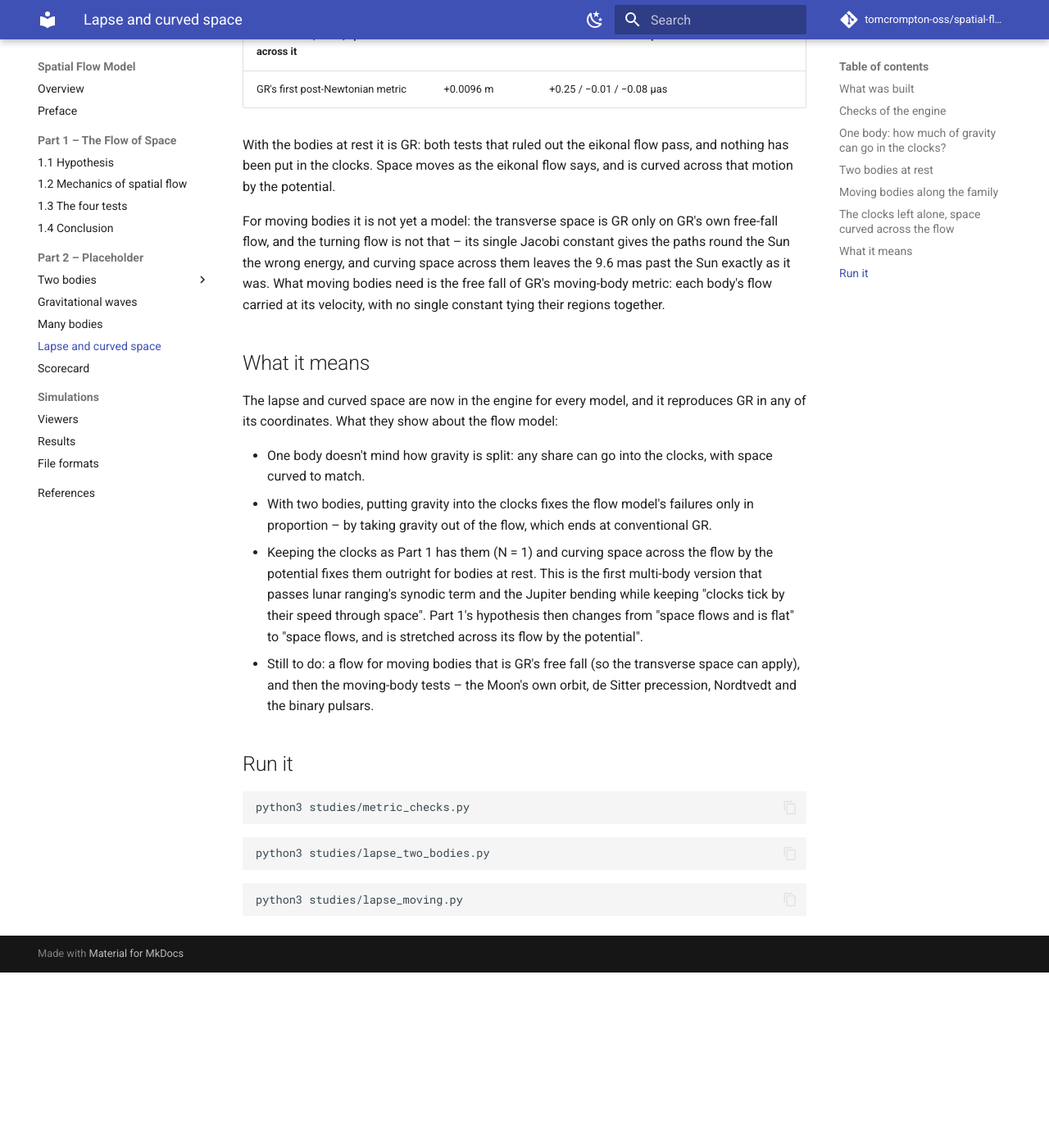
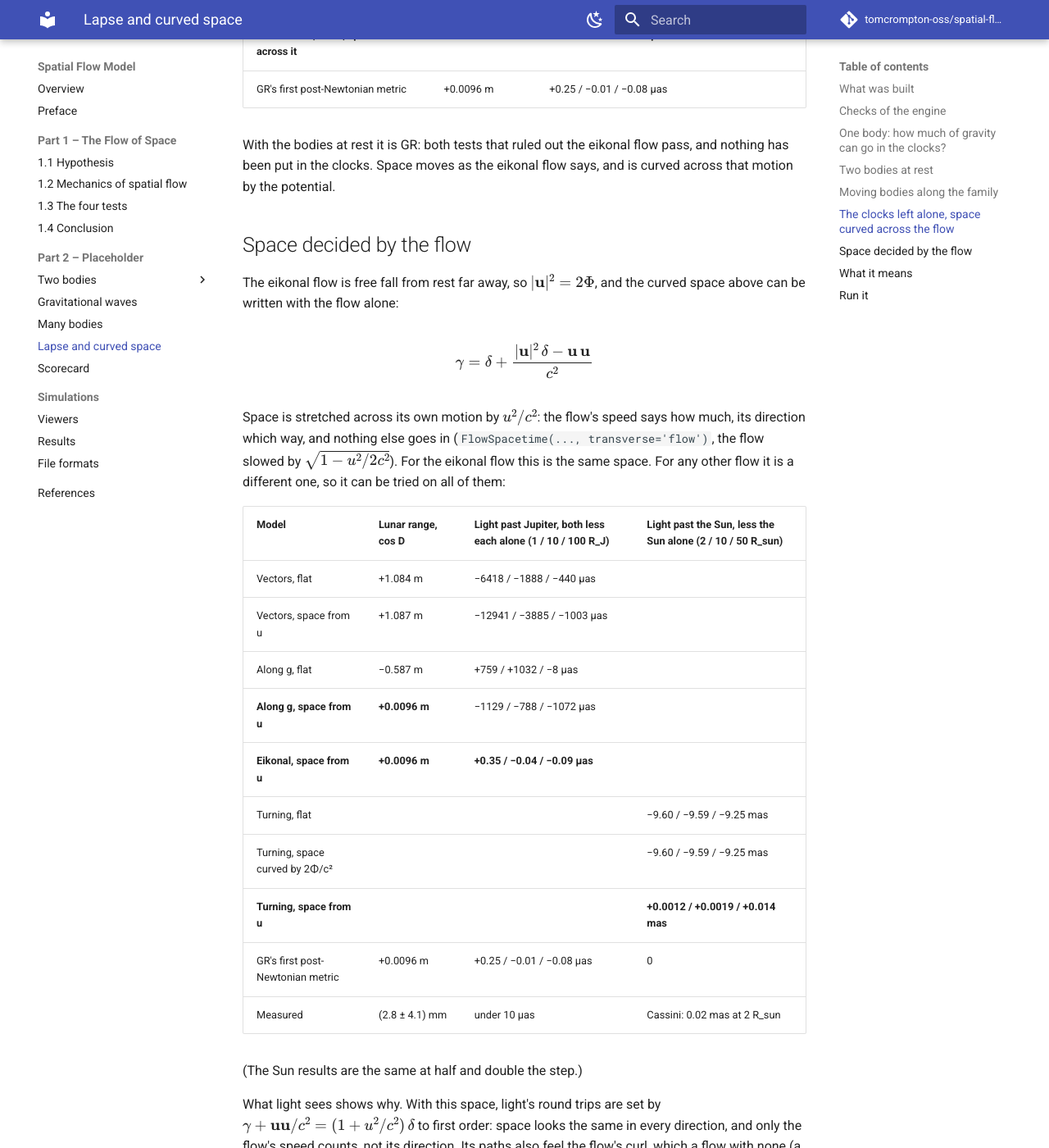
Before and after one commit to tomcrompton-oss/spatial-flow-model, an MkDocs documentation site: the page built from docs/lapse-curved-space.md, in a window 1280 px wide and 1400 px high, scrolled down 4515 px. Shown: the whole window at 82% size. Built offline with MkDocs 1.6.1 and Material for MkDocs 9.7.7, drawn with Linux system fonts in a browser that asks for light colours; comment, search, counter and statistics services are not loaded; before the commit the page ends 5701 px from its top, so only the background shows below that; some of the changed text lies outside the part shown.

Commit message:
Space decided by the flow: stretched across its own motion by u^2/c^2
The turning flow with this space bends light past the Sun within Cassini's limit
(9.6 mas to 0.001); along g passes lunar ranging but not Jupiter (curl).

Co-Authored-By: Claude Opus 5.5 <noreply@anthropic.com>

```diff
--- a/docs/lapse-curved-space.md
+++ b/docs/lapse-curved-space.md
@@ -145,10 +145,50 @@ precession is 4/3). With two bodies it is not flat: the stretch across the flow
 With the bodies at rest it is GR: both tests that ruled out the eikonal flow pass, and nothing has been put in the
 clocks. Space moves as the eikonal flow says, and is curved across that motion by the potential.
 
-For moving bodies it is not yet a model: the transverse space is GR only on GR's own free-fall flow, and the turning
-flow is not that – its single Jacobi constant gives the paths round the Sun the wrong energy, and curving space
-across them leaves the 9.6 mas past the Sun exactly as it was. What moving bodies need is the free fall of GR's
-moving-body metric: each body's flow carried at its velocity, with no single constant tying their regions together.
+## Space decided by the flow
+
+The eikonal flow is free fall from rest far away, so $|\mathbf u|^2 = 2\Phi$, and the curved space above can be
+written with the flow alone:
+
+$$\gamma = \delta + \frac{|\mathbf u|^2\,\delta - \mathbf u\,\mathbf u}{c^2}$$
+
+Space is stretched across its own motion by $u^2/c^2$: the flow's speed says how much, its direction which way, and
+nothing else goes in (`FlowSpacetime(..., transverse='flow')`, the flow slowed by $\sqrt{1 - u^2/2c^2}$). For the
+eikonal flow this is the same space. For any other flow it is a different one, so it can be tried on all of them:
+
+| Model | Lunar range, cos D | Light past Jupiter, both less each alone (1 / 10 / 100 R_J) | Light past the Sun, less the Sun alone (2 / 10 / 50 R_sun) |
+| --- | --- | --- | --- |
+| Vectors, flat | +1.084 m | −6418 / −1888 / −440 µas | |
+| Vectors, space from u | +1.087 m | −12941 / −3885 / −1003 µas | |
+| Along g, flat | −0.587 m | +759 / +1032 / −8 µas | |
+| **Along g, space from u** | **+0.0096 m** | −1129 / −788 / −1072 µas | |
+| **Eikonal, space from u** | **+0.0096 m** | **+0.35 / −0.04 / −0.09 µas** | |
+| Turning, flat | | | −9.60 / −9.59 / −9.25 mas |
+| Turning, space curved by 2Φ/c² | | | −9.60 / −9.59 / −9.25 mas |
+| **Turning, space from u** | | | **+0.0012 / +0.0019 / +0.014 mas** |
+| GR's first post-Newtonian metric | +0.0096 m | +0.25 / −0.01 / −0.08 µas | 0 |
+| Measured | (2.8 ± 4.1) mm | under 10 µas | Cassini: 0.02 mas at 2 R_sun |
+
+(The Sun results are the same at half and double the step.)
+
+What light sees shows why. With this space, light's round trips are set by
+$\gamma + \mathbf u\mathbf u/c^2 = (1 + u^2/c^2)\,\delta$ to first order: space looks the same in every direction,
+and only the flow's speed counts, not its direction. Its paths also feel the flow's curl, which a flow with none
+(a gradient) can't give.
+
+- **Round trips need only $|\mathbf u|^2 = 2\Phi$.** Along g has that speed, and its lunar range is GR's exactly,
+  wherever the flow points. The vectors' flow doesn't have it, so it fails.
+- **Bending also needs no curl.** Along g's flow has curl, and its light past Jupiter is off by about 1000 µas. A flow
+  with $|\mathbf u|^2 = 2\Phi$ and no curl is the gradient of an S with $|\nabla S|^2 = 2\Phi$: the eikonal
+  equation. So with the bodies at rest, the eikonal flow is the only flow this space makes into GR.
+- **Light doesn't mind a constant in $u^2$.** The turning flow's one Jacobi constant makes $|\mathbf u|^2 = 2\Phi$
+  less a constant across the Sun's region ($3 \times 10^{-8}c^2$, as large as the Sun's own potential 0.3 AU out).
+  In flat space that bent light by 9.6 mas. In this space it only changes the scale of the light-speed factor
+  $1 + u^2/c^2$ evenly, which bends nothing. What's left, 0.001 mas at 2 solar radii, is under Cassini's limit.
+  Space curved by 2Φ/c² instead of by $u^2$ doesn't take up the constant, and leaves all 9.6 mas.
+
+So with space decided by the flow, the turning flow – the moving-body model – passes the test that ruled it out, with
+N = 1 and no potential put in anywhere.
 
 ## What it means
 
@@ -158,12 +198,15 @@ What they show about the flow model:
 - One body doesn't mind how gravity is split: any share can go into the clocks, with space curved to match.
 - With two bodies, putting gravity into the clocks fixes the flow model's failures only in proportion – by taking
   gravity out of the flow, which ends at conventional GR.
-- Keeping the clocks as Part 1 has them (N = 1) and curving space across the flow by the potential fixes them
-  outright for bodies at rest. This is the first multi-body version that passes lunar ranging's synodic term and the
+- Keeping the clocks as Part 1 has them (N = 1) and curving space across the flow fixes them outright for bodies at
+  rest. This is the first multi-body version that passes lunar ranging's synodic term and the
   Jupiter bending while keeping "clocks tick by their speed through space". Part 1's hypothesis then changes from
   "space flows and is flat" to "space flows, and is stretched across its flow by the potential".
-- Still to do: a flow for moving bodies that is GR's free fall (so the transverse space can apply), and then the
-  moving-body tests – the Moon's own orbit, de Sitter precession, Nordtvedt and the binary pulsars.
+- Writing that space with the flow alone, stretched across its motion by $u^2/c^2$, makes the flow decide the
+  geometry as well as the motion. It keeps the eikonal flow's results, and it fixes the turning flow's light past the
+  Sun (9.6 mas to 0.001), because light then doesn't feel the turning flow's Jacobi constant.
+- Still to do: the moving-body tests for the turning flow with this space – the Moon's own orbit, de Sitter
+  precession, Nordtvedt and the binary pulsars – and its conserved quantities.
 
 ## Run it
 
--- a/docs/scorecard.md
+++ b/docs/scorecard.md
@@ -38,8 +38,12 @@ the other pages, not computed numbers.
 | [Eikonal, λ = κ = 0.5](lapse-curved-space.md) | 9 | 4 | 10 | — | **5** | Half of gravity in the clocks and curved space; every failure halves. |
 | Turning, λ = κ = 0.5 | 9 | 4 | 10 | — | **4** | Light past the Sun 4.8 mas off. |
 | Eikonal or turning, λ = κ = 1 | 10 | 9 | 10 | — | **1** | No flow left: GR's first post-Newtonian metric, conventional GR. |
-| **[Eikonal, N = 1, space curved across the flow](lapse-curved-space.md#the-clocks-left-alone-space-curved-across-the-flow)** | 9 | **6** | 10 | 9 | **7** | Keeps parts 2–4; space is stretched across the flow by 2Φ/c² (part 1 gone). Passes lunar ranging and the Jupiter bending with the bodies at rest. |
-| Turning, N = 1, space curved across the flow | 9 | 4 | 10 | 4 | **6** | The turning flow's 9.6 mas past the Sun, unchanged. |
+| [Eikonal, N = 1, space curved by 2Φ/c²](lapse-curved-space.md#the-clocks-left-alone-space-curved-across-the-flow) | 9 | 6 | 10 | 9 | **6** | Keeps parts 2–4, but space is shaped by Newton's potential, put in from outside the flow. Passes lunar ranging and the Jupiter bending with the bodies at rest. |
+| Turning, N = 1, space curved by 2Φ/c² | 9 | 4 | 10 | 4 | **5** | The turning flow's 9.6 mas past the Sun, unchanged. |
+| Vectors, N = 1, [space from u](lapse-curved-space.md#space-decided-by-the-flow) | 1 | 1 | 10 | 1 | **8** | Space stretched across the flow by its own u²/c². The vectors' speed isn't 2Φ, so both tests fail. |
+| Along g, N = 1, space from u | 3 | 2 | 10 | 2 | **7** | Lunar ranging exactly GR's (round trips see only the flow's speed); light past Jupiter 1000 µas off (its flow has curl). |
+| **Eikonal, N = 1, space from u** | 9 | **6** | 10 | 9 | **7** | The same space as by 2Φ/c², now decided by the flow alone. The one flow it makes GR with the bodies at rest. |
+| **Turning, N = 1, space from u** | 9 | **6** | 10 | 4 | **6** | Light past the Sun 0.001 mas off (Cassini 0.02): light no longer feels the Jacobi constant. Moving-body tests still to run. |
 
 Notes:
 
@@ -47,16 +51,19 @@ Notes:
   (E and L to 3 × 10⁻⁸ in its checks). They have not been through the four-orbit study.
 - **Flow = g, for the λ models**: the flow carries only 1 − λ of g, and the clocks the rest. The check as defined
   doesn't apply, though Newton's g comes out right.
-- **N = 1 with space curved across the flow**: its GR score is provisional, as only bodies at rest have been tested; a
-  free-fall flow for moving bodies is still to build. If that passes light past the Sun, de Sitter and the Moon's own
-  orbit, it would score 8 or more on GR, and still 7 on the premise.
+- **Space curved across the flow**: every version keeps N = 1, so it loses one premise point for no longer being flat.
+  Curving it by Newton's potential loses another, because the potential comes from outside the flow; curving it by
+  u²/c² doesn't, because the flow decides it.
+- **The GR scores of 6 are provisional.** The eikonal version is tested only with the bodies at rest. The turning
+  version has passed light past the Sun, but not yet the Moon's own orbit, de Sitter, Nordtvedt or the binaries. If it
+  passes those it would score 8 or more on GR, and still 6 on the premise.
 
 ## What the scores show
 
 - **The trade-off.** Every gain on GR has cost on the premise: the split model reaches 6 by dropping the single flow,
   and the lapse family reaches 9 by dropping the flow altogether.
-- **The exception.** Space curved across the flow is the one model off that line, at 6 on GR and 7 on the premise. It
-  keeps "clocks tick by their speed through space", and changes "space is flat" to "space is stretched across its
-  flow by the potential".
+- **The exception.** Space curved across the flow, by the flow's own speed, is off that line: 6 on GR and 6–7 on the
+  premise, for both the bodies-at-rest flow and the moving-body flow. It keeps "clocks tick by their speed through
+  space", and changes "space is flat" to "space is stretched across its own motion by u²/c²".
 - **The two checks pull opposite ways.** Every single-flow model keeps its conserved quantities; every split model's
   flows give g exactly, and none keeps its energy.
```
Also changed, not shown: 5 other files.
